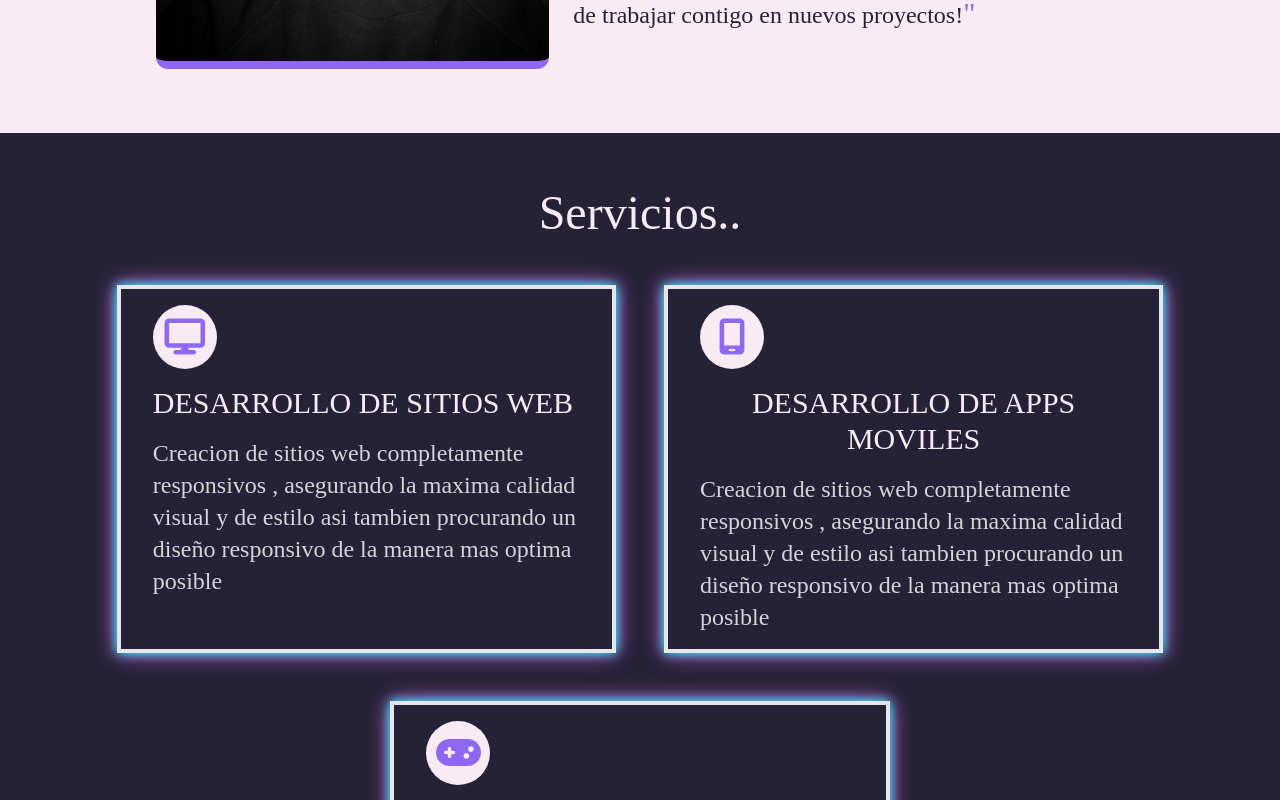
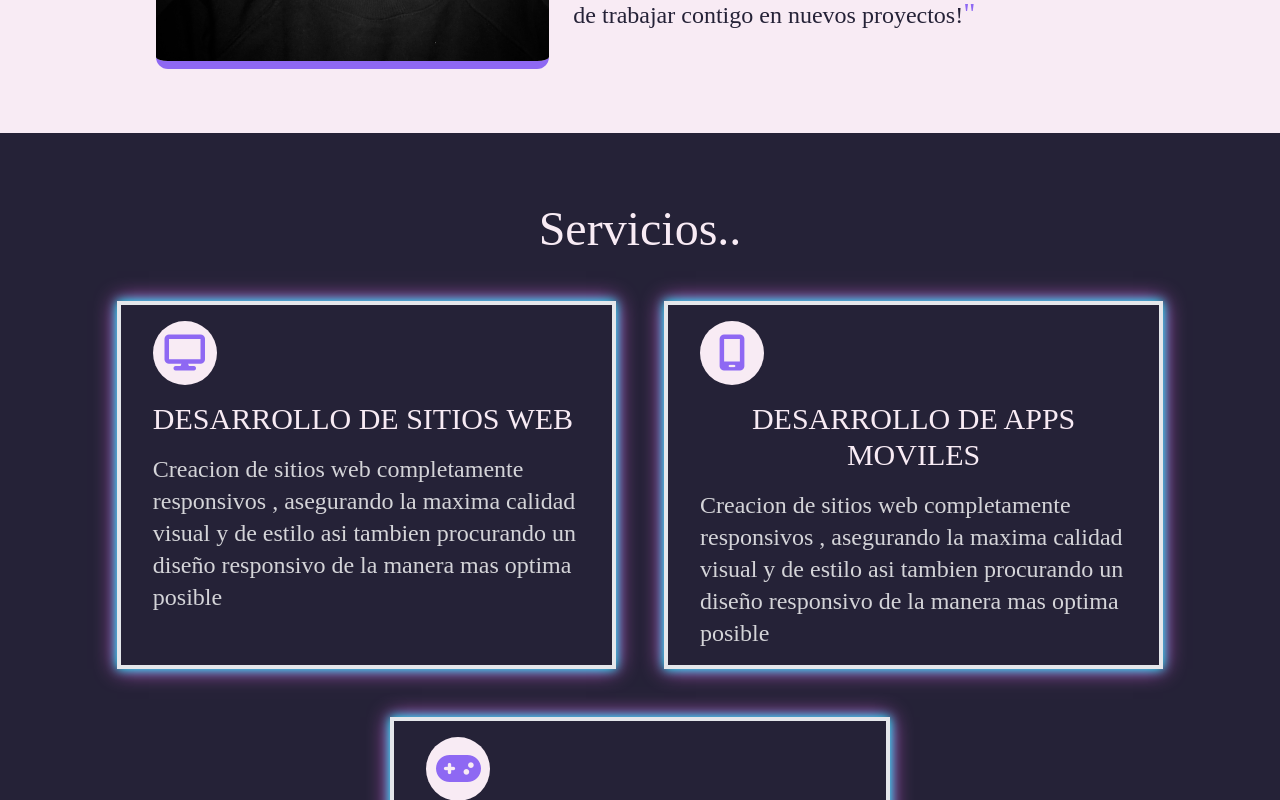
Before and after one commit to Numonu/portafolio, a React (Vite) app: page / in a window 1280 px wide. Shown: the part 960-1760 px from the top of the page. Built offline with nearby package versions, Linux system fonts and the light colour scheme; a web font is replaced by a local one.

Commit message:
ajuste de padding en las secciones

```diff
--- a/src/layout/About.jsx
+++ b/src/layout/About.jsx
@@ -1,7 +1,7 @@
 export function About() {
 	return (
 		<div className="bg-light world">
-			<div className="wrapper max-w-[1000px] p-4 flex flex-col justify-center items-center gap-6 xl:flex-row xl:py-16">
+			<div className="wrapper max-w-[1000px] p-4 py-12 flex flex-col justify-center items-center gap-6 xl:flex-row xl:py-16">
 				<h1 className="text-orquidea text-3xl font-bold xl:hidden">
 					Sobre Mi..
 				</h1>
--- a/src/layout/Services.jsx
+++ b/src/layout/Services.jsx
@@ -1,7 +1,7 @@
 export function Services() {
 	return (
 		<div className="bg-dark text-light">
-			<div className="wrapper p-4 py-8">
+			<div className="wrapper p-4 py-12">
 				<h1 className="text-4xl text-center xl:text-5xl xl:py-6">Servicios..</h1>
 				<div className="flex flex-col flex-wrap gap-12 py-6 xl:flex-row xl:justify-center">
 					<Card
```
